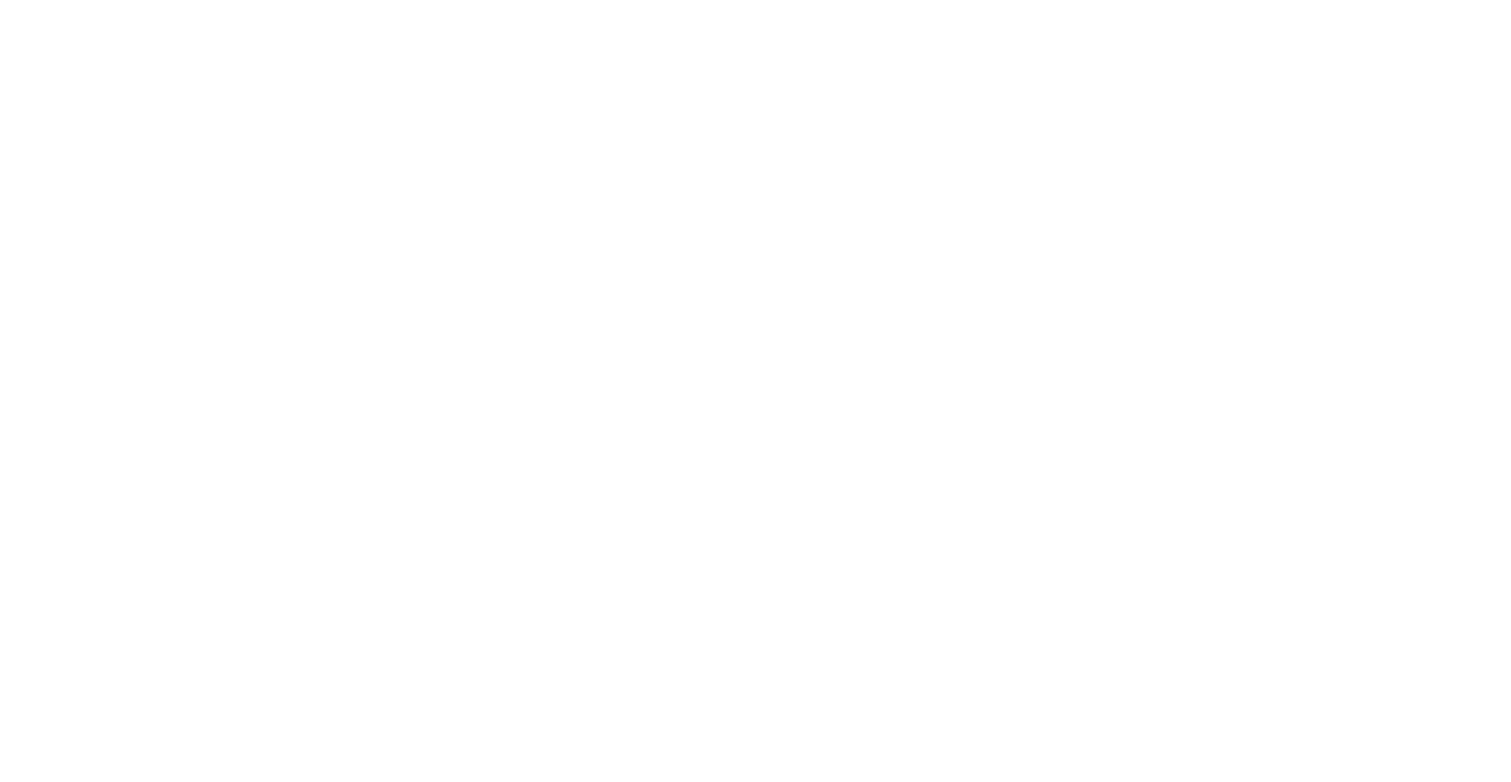
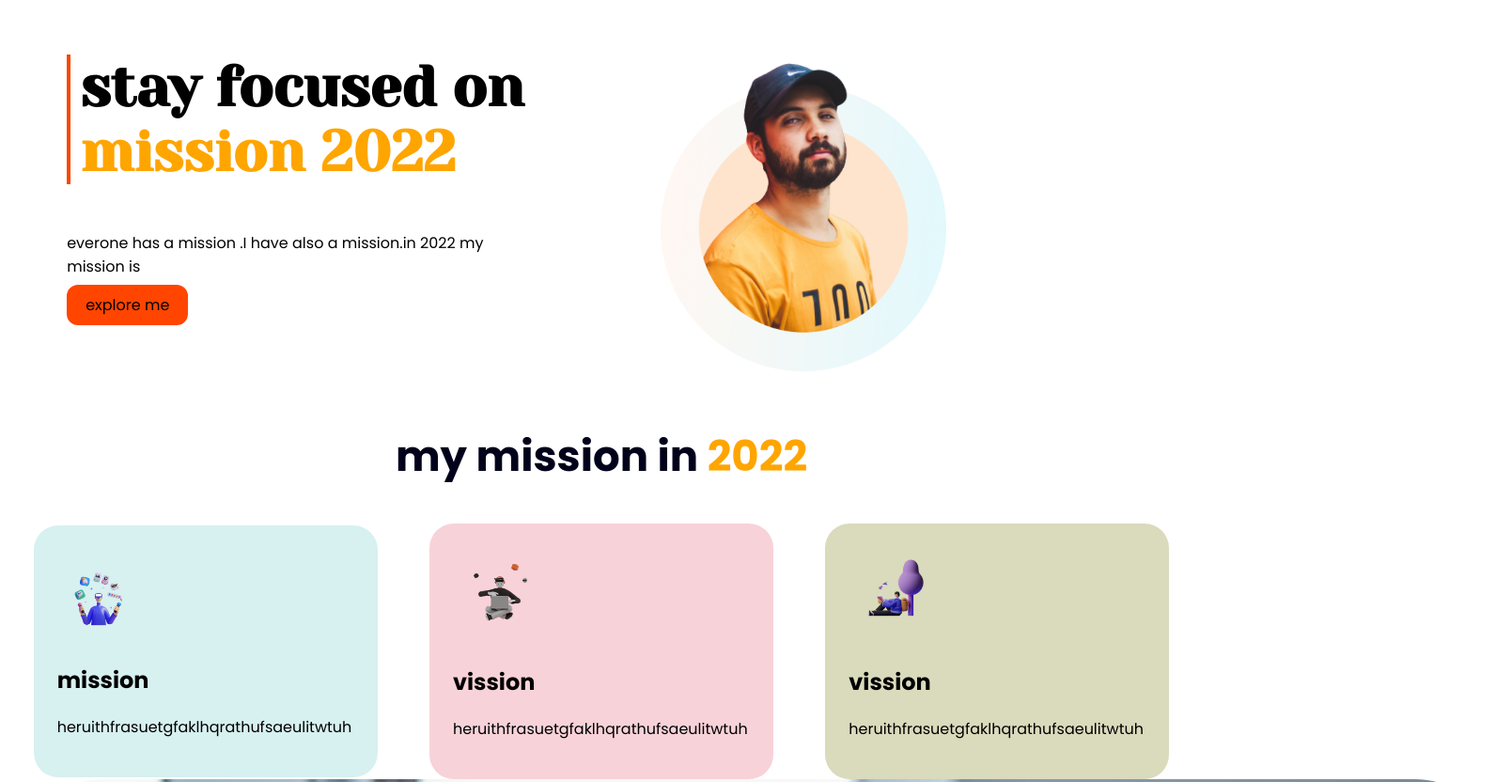
Before and after one commit to almahmudabir/mission-2022, a plain HTML site: page index.html in a window 1280 px wide. Shown: the top 832 px of the page at 94% size, 1608 px wide, since content can reach past the window. Before the commit the page ends 800 px from the top, so only its background shows below. Drawn offline with Linux system fonts and the light colour scheme.

Commit message:
add mission

```diff
--- a/index.html
+++ b/index.html
@@ -5,7 +5,62 @@
     <meta http-equiv="X-UA-Compatible" content="IE=edge" />
     <meta name="viewport" content="width=device-width, initial-scale=1.0" />
     <title>MISSIONM_2022</title>
+    <link rel="preconnect" href="https://fonts.googleapis.com" />
+    <link rel="preconnect" href="https://fonts.gstatic.com" crossorigin />
+    <link
+      href="https://fonts.googleapis.com/css2?family=Lobster&family=Poppins:wght@400;500;700&family=Yeseva+One&display=swap"
+      rel="stylesheet"
+    />
     <link rel="stylesheet" href="style.css" />
   </head>
-  <body></body>
+  <body>
+    <section class="top-banner">
+      <div class="half-width">
+        <h1 class="headding">
+          stay focused on <span class="orange-color">mission 2022</span>
+        </h1>
+        <p>
+          everone has a mission .I have also a mission.in 2022 my mission is
+        </p>
+        <a
+          target="_blank"
+          class="anchor"
+          href="https://www.facebook.com/almahmudabir1"
+        >
+          explore me</a
+        >
+      </div>
+      <div class="half-width">
+        <img src="person/person-2.png" alt="" />
+      </div>
+    </section>
+
+    <section class="second-banner">
+      <h1 class="second-headding">
+        my mission in <span class="orange-color">2022</span>
+      </h1>
+      <div class="container">
+        <div class="mission card">
+          <img class="cartoon" src="./illustrators/illustrator-1.png" alt="" />
+          <h2>mission</h2>
+          <p>heruithfrasuetgfaklhqrathufsaeulitwtuh</p>
+        </div>
+        <div class="vission card">
+          <img class="cartoon" src="./illustrators/illustrator-2.png" alt="" />
+          <h2>vission</h2>
+          <p>heruithfrasuetgfaklhqrathufsaeulitwtuh</p>
+        </div>
+        <div class="goals card">
+          <img class="cartoon" src="./illustrators/illustrator-3.png" alt="" />
+          <h2>vission</h2>
+          <p>heruithfrasuetgfaklhqrathufsaeulitwtuh</p>
+        </div>
+      </div>
+    </section>
+    <section class="develop">
+      <div class="photo-one">
+        <img src="./pictures/coding.png" alt="" />
+      </div>
+    </section>
+  </body>
 </html>
--- a/style.css
+++ b/style.css
@@ -0,0 +1,62 @@
+body {
+  font-family: "Poppins", sans-serif;
+}
+.headding {
+  font-family: "Yeseva One", cursive;
+  font-size: 60px;
+  border-left: 4px solid orangered;
+  padding-left: 10px;
+}
+.orange-color {
+  color: orange;
+}
+
+.top-banner {
+  display: flex;
+  justify-content: space-around;
+}
+.half-width {
+  width: 40%;
+}
+.half-width img {
+  width: 60%;
+}
+.anchor {
+  background-color: orangered;
+  padding: 10px 20px;
+  border-radius: 12px;
+  text-decoration: none;
+  color: black;
+}
+.second-headding {
+  font-size: 45px;
+  text-align: center;
+  color: rgb(1, 1, 27);
+}
+.second-banner {
+  margin-top: 50px;
+}
+.mission {
+  background-color: rgba(125, 207, 207, 0.308);
+}
+.vission {
+  background-color: rgba(231, 122, 142, 0.336);
+}
+.goals {
+  background-color: rgba(184, 184, 127, 0.521);
+}
+
+.container {
+  display: flex;
+  align-items: center;
+  justify-content: space-around;
+}
+.cartoon {
+  width: 25%;
+  padding: 10px;
+}
+.card {
+  border-radius: 26px;
+  width: 25%;
+  padding: 25px;
+}
```
